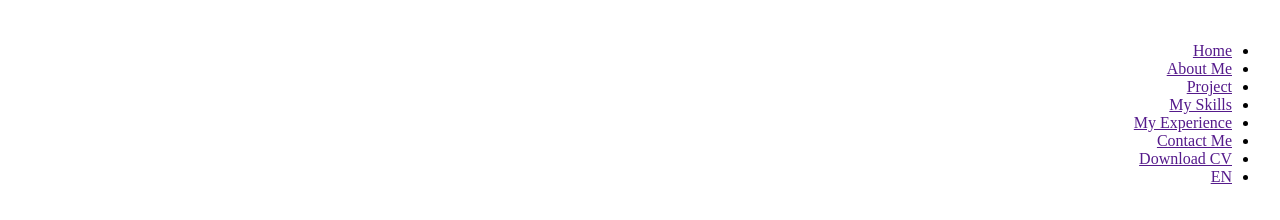
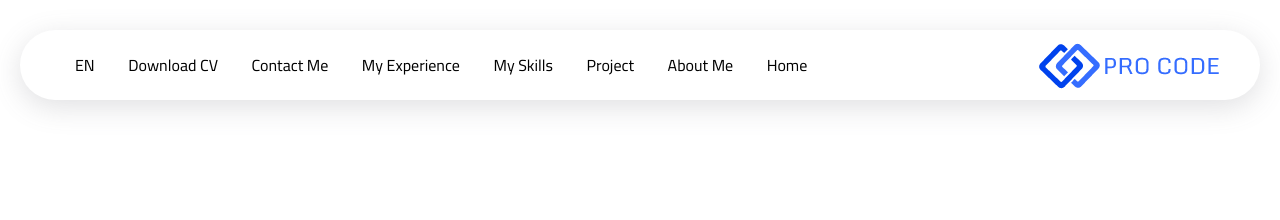
Before and after one commit to AbdoNayer/portfolio, a plain HTML site: page index.html in a window 1280 px wide. Drawn offline with nearby package versions, Linux system fonts and the light colour scheme; the site is published under a folder, as on GitHub Pages, so addresses that start at the root find nothing.

Commit message:
done-fix

```diff
--- a/index.html
+++ b/index.html
@@ -25,9 +25,9 @@
     <link href="https://unpkg.com/aos@2.3.1/dist/aos.css" rel="stylesheet">
 
     <!-- Icons -->
-    <link rel="stylesheet" href="/icons/icon.css">
+    <link rel="stylesheet" href="./icons/icon.css">
     <!-- Main CSS -->
-    <link rel="stylesheet" href="/style/main.css">
+    <link rel="stylesheet" href="./style/main.css">
 
 </head>
 <body>
@@ -37,7 +37,7 @@
             <div class="head-nav">
                 <a href="" data-aos="zoom-in" data-aos-offset="0">
                     <!-- <h1 class="logo"></h1> -->
-                    <img src="/images/lo66.png" alt="">
+                    <img src="./images/lo66.png" alt="">
                 </a>
                 <div class="click-nav">
                     <div class='handle'></div>
```
